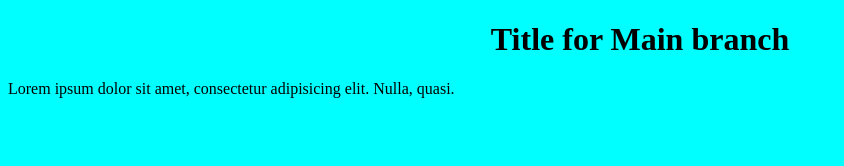
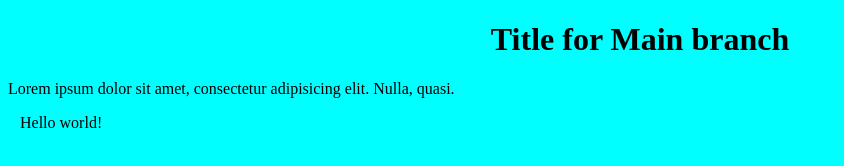
Before and after one commit to vitalii-khrypko/test-branches, a plain HTML site: page index.html in a window 1280 px wide. Shown: the whole page, without its empty margins (0-844 px from the left). Drawn offline with Linux system fonts and the light colour scheme.

Commit message:
add span

```diff
--- a/index.html
+++ b/index.html
@@ -15,6 +15,7 @@
         <img src="" alt="">
         <img src="" alt="">
         <img src="" alt="">
+        <span>Hello world!</span>
     </nav>
 </body>
 </html>
```
